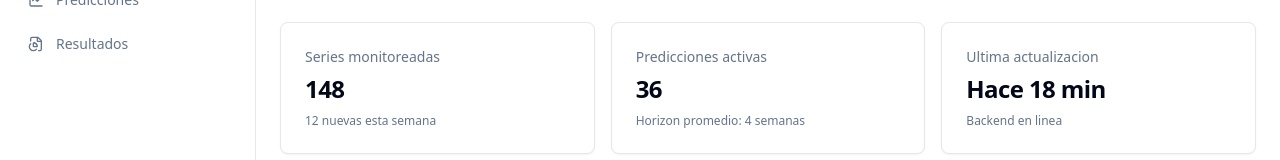
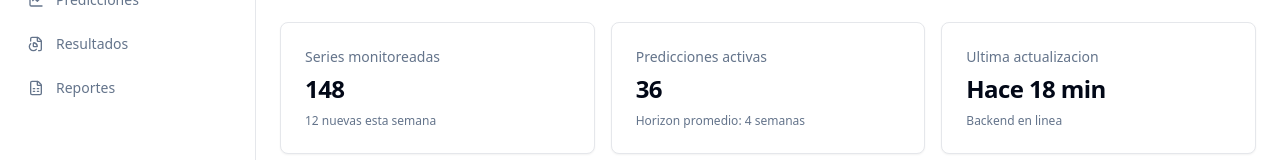
Before and after one commit to Dirac2022/Series-Temporales-Frontend, a React (Vite) app: page / in a window 1280 px wide. Shown: the part 187-347 px from the top of the page. Built offline with nearby package versions, Linux system fonts and the light colour scheme; no server answers.

Commit message:
feat(Sidebar): add Reportes navigation item

```diff
--- a/src/components/layout/Sidebar.tsx
+++ b/src/components/layout/Sidebar.tsx
@@ -4,7 +4,8 @@ import {
     TrendingUp,
     FilePieChart,
     LineChart,
-    Settings
+    Settings,
+    FileSpreadsheet,
 } from "lucide-react"
 import { cn } from "../../lib/utils"
 
@@ -14,6 +15,7 @@ const navItems = [
     { name: "Generar Prediccion", href: "/forecast", icon: TrendingUp },
     { name: "Predicciones", href: "/predictions", icon: LineChart },
     { name: "Resultados", href: "/results", icon: FilePieChart },
+    { name: "Reportes", href: "/reports", icon: FileSpreadsheet },
 ]
 
 
```
